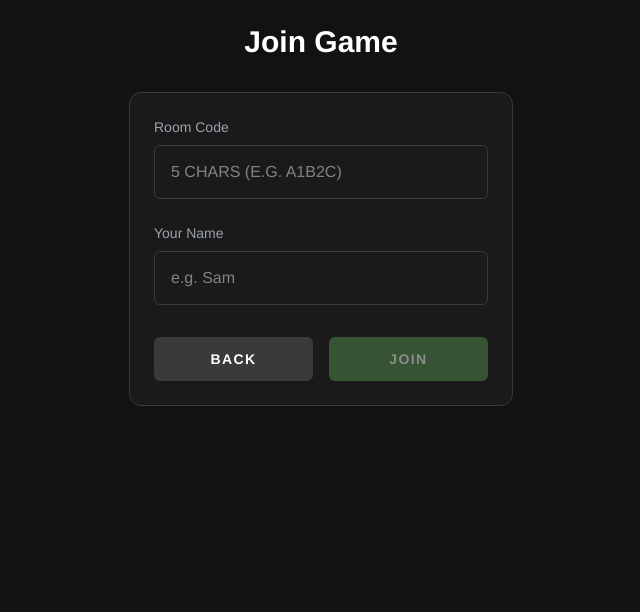
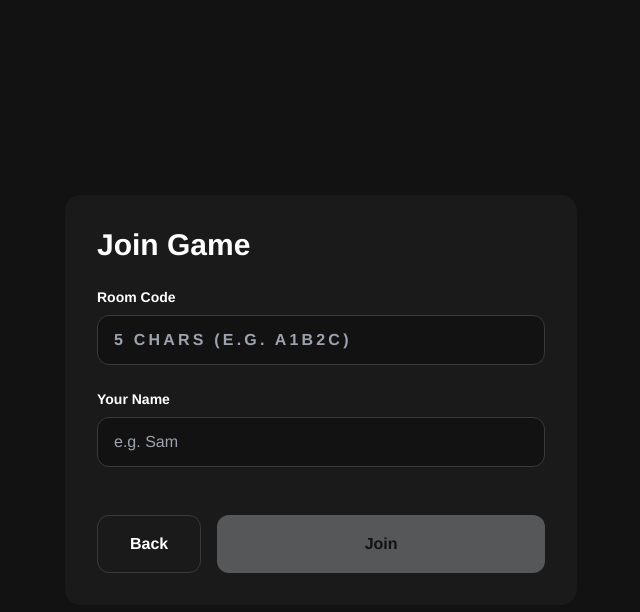
Before and after one commit to Pukar-Shrestha/multiplayer-wordle, a React (Vite) app in the folder client/: page /#/join in a window 1280 px wide. Shown: the top 612 px of the page, without its empty margins (319-959 px from the left). Built offline with nearby package versions, Linux system fonts and the light colour scheme; no server answers.

Commit message:
feat: add timer timeout logic and optimize UI for desktop

```diff
--- a/client/src/context/GameContext.jsx
+++ b/client/src/context/GameContext.jsx
@@ -469,6 +469,11 @@ export function GameProvider({ children }) {
     });
   }, []);
 
+  const handleTimeUp = useCallback(() => {
+    if (!socketRef.current?.connected) return;
+    socketRef.current.emit('timeUp', { roomCode: roomCodeRef.current });
+  }, []);
+
   const submitGuess = useCallback(() => {
     if (!socketRef.current?.connected) return;
     if (state.currentGuess.length !== WORD_LENGTH) {
@@ -522,6 +527,7 @@ export function GameProvider({ children }) {
     createGame,
     joinGame,
     startGame,
+    handleTimeUp,
     submitGuess,
     typeLetter,
     deleteLetter,
--- a/client/src/pages/CreateGame.jsx
+++ b/client/src/pages/CreateGame.jsx
@@ -91,7 +91,7 @@ export default function CreateGame() {
         </div>
 
         {/* Guests and Timer Row */}
-        <div className="grid grid-cols-2 gap-6 pt-2">
+        <div className="grid grid-cols-1 sm:grid-cols-2 gap-6 pt-2">
           {/* Guests */}
           <div>
             <label className="block text-sm font-bold mb-2">Guests</label>
@@ -139,10 +139,10 @@ export default function CreateGame() {
         </div>
 
         {/* Bottom Actions */}
-        <div className="flex gap-4 pt-6">
+        <div className="flex flex-col sm:flex-row gap-4 pt-6">
           <button
             type="button"
-            className="flex-shrink-0 px-8 py-4 rounded-xl font-bold bg-[#1a1a1b] border border-[#3a3a3c] text-white hover:bg-[#2a2a2c] transition-colors"
+            className="w-full sm:w-auto sm:flex-shrink-0 px-8 py-4 rounded-xl font-bold bg-[#1a1a1b] border border-[#3a3a3c] text-white hover:bg-[#2a2a2c] transition-colors order-2 sm:order-1"
             onClick={() => navigate('/')}
           >
             Back
@@ -150,7 +150,7 @@ export default function CreateGame() {
           <button
             type="submit"
             disabled={!isFormValid}
-            className={`flex-1 py-4 rounded-xl font-bold transition-all ${
+            className={`w-full sm:flex-1 py-4 rounded-xl font-bold transition-all order-1 sm:order-2 ${
               isFormValid
                 ? 'bg-wordle-green text-white hover:opacity-90 active:scale-[0.98]'
                 : 'bg-[#565758] text-[#121213] cursor-not-allowed'
--- a/client/src/pages/Game.jsx
+++ b/client/src/pages/Game.jsx
@@ -12,7 +12,7 @@ export default function Game() {
   const {
     status, role, hostName, guests, settings, hostGuessView,
     guesses, currentGuess, shakeRow, startedAt,
-    typeLetter, deleteLetter, submitGuess
+    typeLetter, deleteLetter, submitGuess, handleTimeUp
   } = useGame();
 
   const [timeLeft, setTimeLeft] = useState((settings?.timerMinutes || 5) * 60);
@@ -28,11 +28,15 @@ export default function Game() {
     }
   }, [status, navigate]);
 
+  const isGuest = role === ROLES.GUEST;
+  const isHost = role === ROLES.HOST;
+
   // Timer logic based on server startedAt time
   useEffect(() => {
     if (status !== GAME_STATES.IN_PROGRESS || !startedAt) return;
 
     const totalDurationSeconds = (settings?.timerMinutes || 5) * 60;
+    let hasNotifiedTimeUp = false;
 
     const tick = () => {
       const elapsedSeconds = Math.floor((Date.now() - startedAt) / 1000);
@@ -40,6 +44,10 @@ export default function Game() {
 
       if (remaining <= 0) {
         setTimeLeft(0);
+        if (isHost && !hasNotifiedTimeUp) {
+          hasNotifiedTimeUp = true;
+          handleTimeUp();
+        }
         return false; // return false to stop timer
       }
       setTimeLeft(remaining);
@@ -56,10 +64,7 @@ export default function Game() {
     }, 1000);
 
     return () => clearInterval(timer);
-  }, [status, startedAt, settings]);
-
-  const isGuest = role === ROLES.GUEST;
-  const isHost = role === ROLES.HOST;
+  }, [status, startedAt, settings, isHost, handleTimeUp]);
 
   // Bind physical keyboard (only active if it's the guest's turn)
   useKeyboard({
--- a/client/src/pages/JoinGame.jsx
+++ b/client/src/pages/JoinGame.jsx
@@ -46,10 +46,13 @@ export default function JoinGame() {
   };
 
   return (
-    <div className="page-container pt-12">
-      <h1 className="text-3xl font-bold mb-8">Join Game</h1>
+    <div className="page-container justify-center pt-8">
+      <form
+        className="w-full max-w-lg bg-[#1a1a1b] rounded-2xl p-6 sm:p-8 space-y-6 text-white"
+        onSubmit={handleSubmit}
+      >
+        <h1 className="text-3xl font-bold mb-2">Join Game</h1>
 
-      <form className="card space-y-6" onSubmit={handleSubmit}>
         {error && (
           <div className="p-3 bg-red-900/50 border border-red-500 rounded text-red-200 text-sm font-semibold">
             {error}
@@ -57,10 +60,10 @@ export default function JoinGame() {
         )}
 
         <div>
-          <label className="block text-sm text-gray-400 mb-2">Room Code</label>
+          <label className="block text-sm font-bold mb-2">Room Code</label>
           <input
             type="text"
-            className="game-input uppercase"
+            className="w-full bg-[#121213] border border-[#3a3a3c] rounded-xl px-4 py-3 text-white uppercase tracking-[0.2em] font-bold focus:outline-none focus:border-gray-400 transition-colors"
             placeholder="5 chars (e.g. A1B2C)"
             value={code}
             onChange={e => { setCode(e.target.value.replace(/[^A-Za-z0-9]/g, '')); clearError(); }}
@@ -71,10 +74,10 @@ export default function JoinGame() {
         </div>
 
         <div>
-          <label className="block text-sm text-gray-400 mb-2">Your Name</label>
+          <label className="block text-sm font-bold mb-2">Your Name</label>
           <input
             type="text"
-            className="game-input"
+            className="w-full bg-[#121213] border border-[#3a3a3c] rounded-xl px-4 py-3 text-white focus:outline-none focus:border-gray-400 transition-colors"
             placeholder="e.g. Sam"
             value={name}
             onChange={e => { setName(e.target.value); clearError(); }}
@@ -83,18 +86,22 @@ export default function JoinGame() {
           />
         </div>
 
-        <div className="pt-2 flex gap-4">
+        <div className="flex flex-col sm:flex-row gap-4 pt-6">
           <button
             type="button"
-            className="btn-secondary"
+            className="w-full sm:w-auto sm:flex-shrink-0 px-8 py-4 rounded-xl font-bold bg-[#1a1a1b] border border-[#3a3a3c] text-white hover:bg-[#2a2a2c] transition-colors order-2 sm:order-1"
             onClick={() => navigate('/')}
           >
             Back
           </button>
           <button
             type="submit"
-            className="btn-primary"
             disabled={isLoading || isChecking || code.length !== 5 || !name.trim()}
+            className={`w-full sm:flex-1 py-4 rounded-xl font-bold transition-all order-1 sm:order-2 ${
+              !(isLoading || isChecking || code.length !== 5 || !name.trim())
+                ? 'bg-wordle-green text-white hover:opacity-90 active:scale-[0.98]'
+                : 'bg-[#565758] text-[#121213] cursor-not-allowed'
+            }`}
           >
             {isLoading || isChecking ? 'Joining...' : 'Join'}
           </button>
```
Also changed, not shown: 1 other file (tests, documents, lock files or other folders).
